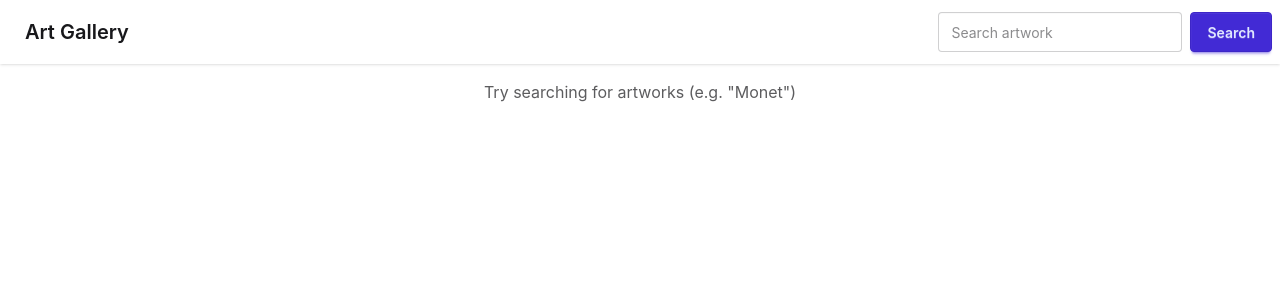
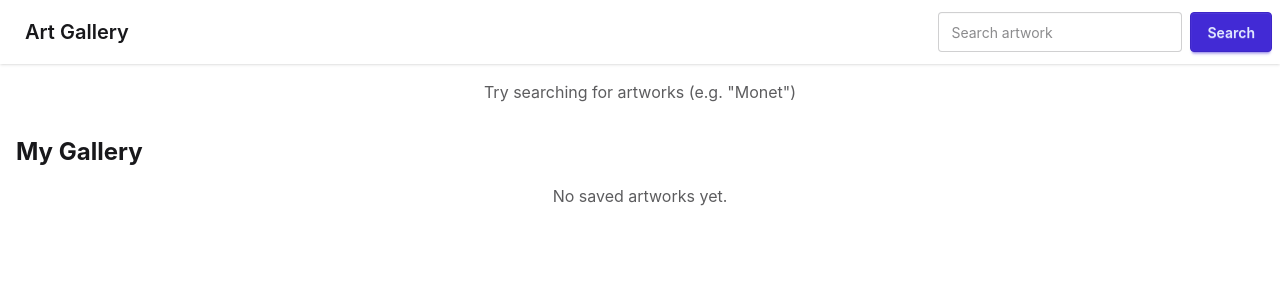
Before and after one commit to qgong-its/artwork-gallery, a React (Vite) app: page / in a window 1280 px wide. Shown: the top 300 px of the page. Built offline with nearby package versions, Linux system fonts and the light colour scheme.

Commit message:
feat(gallery): display saved artworks from local storage

```diff
--- a/src/App.tsx
+++ b/src/App.tsx
@@ -1,6 +1,7 @@
 import { useState } from 'react';
 import Navbar from '@/components/layout/Navbar';
 import HomePage from '@/pages/HomPage';
+import SavedGalleryPage from '@/pages/SavedGalleryPage';
 import { searchArtworks } from '@/services/artworkApi';
 import { useLocalArtworks } from '@/hooks/useLocalArtworks';
 import type { Artwork } from '@/schemas/artworkSchema';
@@ -12,7 +13,7 @@ function App() {
   const [errorMessage, setErrorMessage] = useState('');
 
   // 本地收藏（gallery）
-  const { isSaved, toggleArtwork } = useLocalArtworks();
+  const { localArtworks, isSaved, toggleArtwork } = useLocalArtworks();
 
   // 搜索逻辑
   const handleSearch = async (query: string) => {
@@ -41,6 +42,12 @@ function App() {
         isSaved={isSaved}
         onToggleSave={toggleArtwork}
       />
+
+      <SavedGalleryPage
+        savedArtworks={localArtworks}
+        isSaved={isSaved}
+        onToggleSave={toggleArtwork}
+      />
     </>
   );
 }
--- a/src/pages/SavedGalleryPage.tsx
+++ b/src/pages/SavedGalleryPage.tsx
@@ -1,5 +1,5 @@
-import { ArtworkList } from "@/components/ui/ArtworkList";
-import type { Artwork } from "@/schemas/artworkSchema";
+import { ArtworkList } from '@/components/ui/ArtworkList';
+import type { Artwork } from '@/schemas/artworkSchema';
 
 type SavedGalleryPageProps = {
   savedArtworks: Artwork[];
@@ -7,20 +7,26 @@ type SavedGalleryPageProps = {
   onToggleSave: (artwork: Artwork) => void;
 };
 
-export function SavedGalleryPage({
+const SavedGalleryPage = ({
   savedArtworks,
   isSaved,
   onToggleSave,
-}: SavedGalleryPageProps) {
+}: SavedGalleryPageProps) => {
   return (
-    <main className="container mx-auto p-4">
+    <section className="container mx-auto p-4">
       <h1 className="mb-4 text-2xl font-bold">My Gallery</h1>
 
-      <ArtworkList
-        artworks={savedArtworks}
-        isSaved={isSaved}
-        onToggleSave={onToggleSave}
-      />
-    </main>
+      {savedArtworks.length === 0 ? (
+        <p className="text-center opacity-70">No saved artworks yet.</p>
+      ) : (
+        <ArtworkList
+          artworks={savedArtworks}
+          isSaved={isSaved}
+          onToggleSave={onToggleSave}
+        />
+      )}
+    </section>
   );
-}
+};
+
+export default SavedGalleryPage;
```
